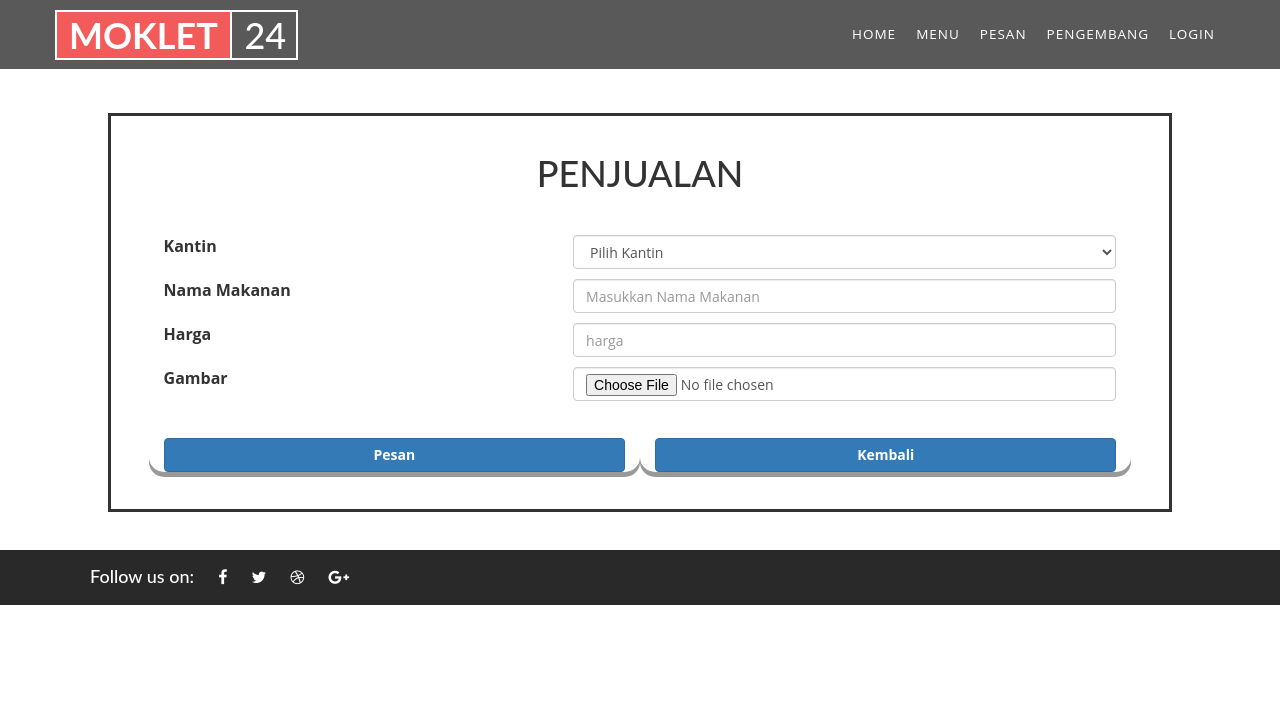
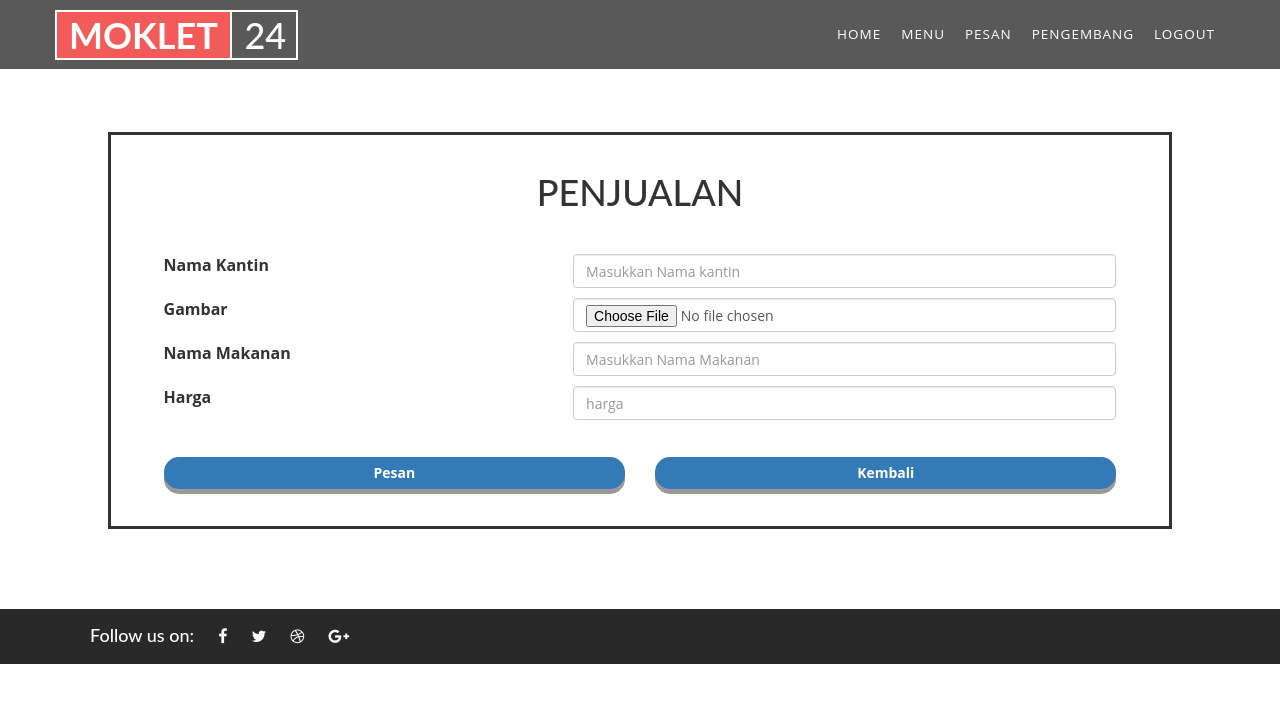
Before and after one commit to ilhamjalu/Project-Work, a CodeIgniter app: page /projectwork/index.php/penjualan/index in a window 1280 px wide. Shown: the top 703 px of the page. Run offline with CodeIgniter, Linux system fonts and the light colour scheme; some libraries are stand-ins or nearby versions.

Commit message:
commit ketiga

```diff
--- a/application/views/penjualan_view.php
+++ b/application/views/penjualan_view.php
@@ -5,26 +5,28 @@
 	<link rel="stylesheet" href="<?php echo base_url();?>assets/css/new.css">
 </head>
 <body>
-	<div class="container">
-	<div id="penjual">
+	<div class="container" style="margin-bottom: 1.1cm">
+	<div id="penjual" style="margin-top:3.5cm">
 		<h1>
 			PENJUALAN
 		</h1>
 		<div class="row">
 			<div class="col-lg-12">
 				<div class="form-body">
-						<div class="form-group">
-							<label for="kantin" class="control-label col-lg-5"> Kantin </label>
-								<div class="col-lg-7 ">
-									<select id="kantin" class="form-control">
-										<option value=""> Pilih Kantin </option>
-										<option value=""> ilham </option>
-										<option value=""> Jalu </option>
-										<option value=""> Prakosa </option>
-										<option value=""> Ganteng </option>
-									</select>
-								</div>
+					<div class="form-group">
+					<label for="kantin" class="control-label col-lg-5">Nama Kantin</label>
+					<div class="col-lg-7 ">
+						<input type="text" name="kantin" id="kantin" class="form-control input_with_text" placeholder="Masukkan Nama kantin">
+					</div>
+				</div>
+				<div class="form-group">
+					<form action="#" method="post" enctype="multipart/form-data">
+						<label for="gambar" class="control-label col-lg-5">Gambar</label>
+						<div class="col-lg-7">
+						<input type="file" name="gambar"  class="form-control">
 						</div>
+					</form>
+				</div>
 						<div class="form-group">
 					<label for="makanan" class="control-label col-lg-5">Nama Makanan</label>
 					<div class="col-lg-7 ">
@@ -38,19 +40,11 @@
 					</div>
 				</div>
 				<div class="form-group">
-					<form action="#" method="post" enctype="multipart/form-data">
-						<label for="gambar" class="control-label col-lg-5">Gambar</label>
-						<div class="col-lg-7">
-						<input type="file" name="gambar"  class="form-control">
-						</div>
-					</form>
-				</div>
-				<div class="form-group">
-					<div class="col-lg-6 button">
-						<button class="col-lg-6 btn btn-primary btn-md btn-block" type="button" id="tombol"><b>Pesan</b></button>
+					<div class="col-lg-6">
+						<button class="col-lg-6 btn btn-primary btn-md btn-block button" type="button" id="tombol"><b>Pesan</b></button>
 					</div>
-					<div class="col-lg-6 button">
-						<button class="col-lg-6 btn btn-primary btn-md btn-block" type="button" id="tombol"><b>Kembali</b></button>
+					<div class="col-lg-6">
+						<button class="col-lg-6 btn btn-primary btn-md btn-block button" type="button" id="tombol"><b>Kembali</b></button>
 					</div>
 				</div>
 				</div>
--- a/application/views/pesan_view.php
+++ b/application/views/pesan_view.php
@@ -3,6 +3,9 @@
 <head>
 	<title>Pesan</title>
 	<link rel="stylesheet" href="<?php echo base_url();?>assets/css/new.css">
+	<style type="text/css">
+		overflow-x:hidden;
+	</style>
 </head>
 <body>
 <div id="home" class="w3ls-banner">
--- a/application/views/template_view.php
+++ b/application/views/template_view.php
@@ -41,7 +41,7 @@
 							<li><a class="page-scroll scroll" href="#pertama">Menu</a></li>
 							<li><a class="page-scroll scroll" href="#kedua">Pesan</a></li>
 							<li><a class="page-scroll scroll" href="#about">Pengembang</a></li>
-							<li><a class="page-scroll scroll" href="<?php echo base_url()?>index.php/login">Login</a></li>
+							<li><a class="page-scroll scroll" href="<?php echo base_url()?>index.php/login">Logout</a></li>
 						</ul>
 					</div>
 				</div>
--- a/assets/css/new.css
+++ b/assets/css/new.css
@@ -89,7 +89,7 @@
 .button {
 
 			margin-top: 0.7cm;
-  /*padding: 15px 25px;*/
+  /*padding: 15px px;*/
   /*font-size: 24px;*/
   text-align: center;
   cursor: pointer;
```
